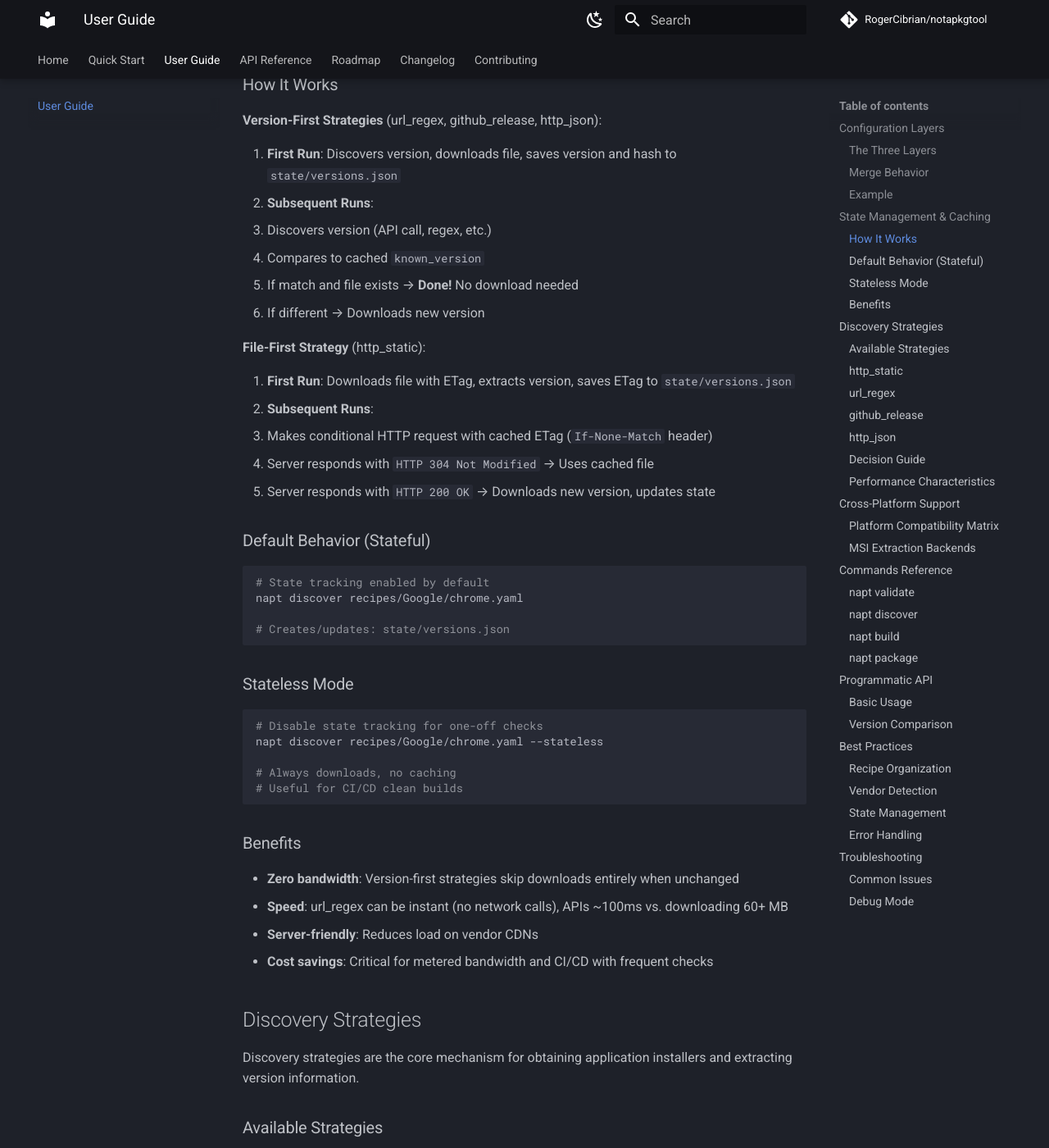
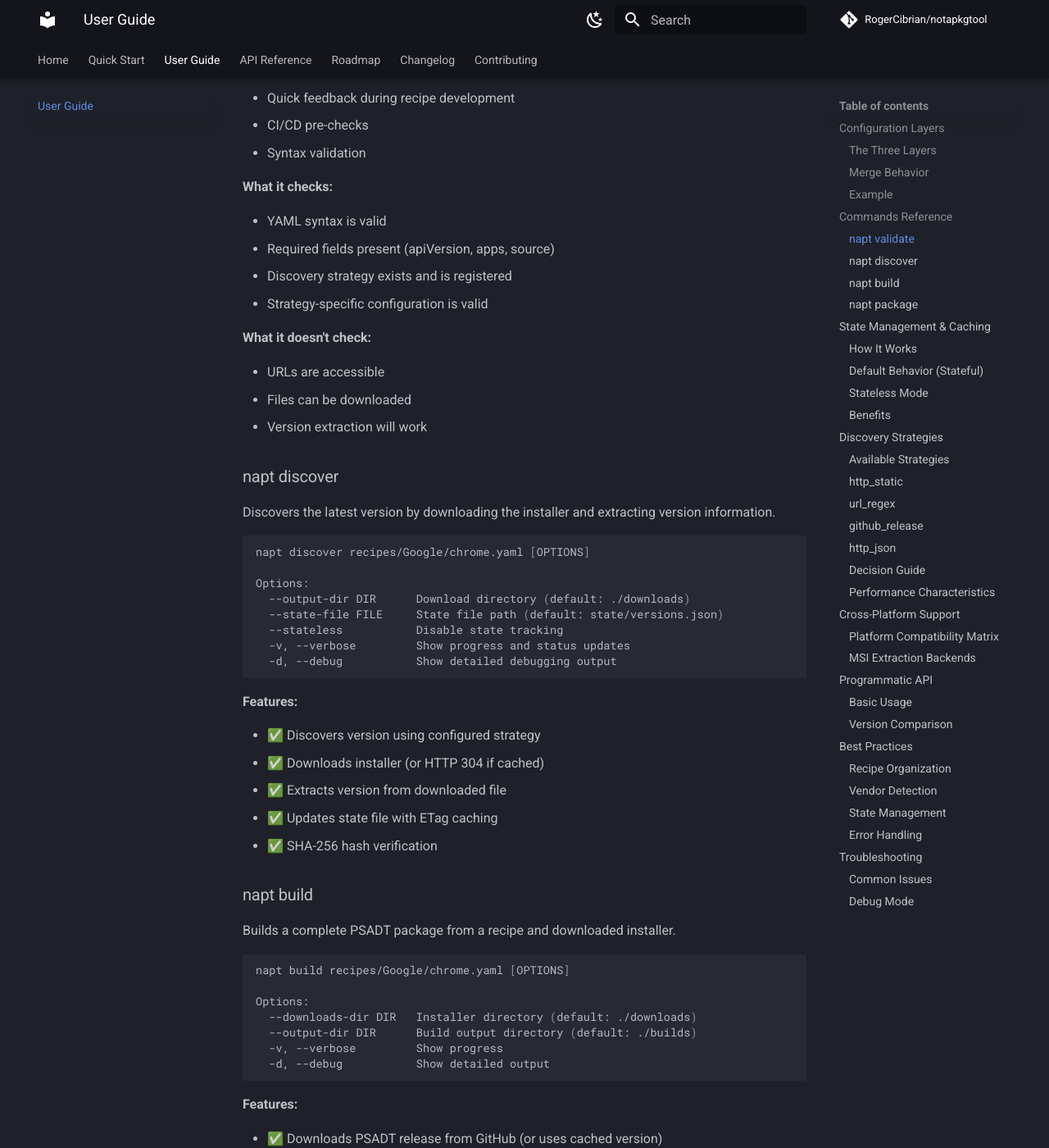
Before and after one commit to RogerCibrian/notapkgtool, an MkDocs documentation site: the page built from docs/user-guide.md, in a window 1280 px wide and 1400 px high, scrolled down 1544 px. Shown: the whole window at 82% size. Built offline with MkDocs 1.6.1 and Material for MkDocs 9.7.7, drawn with Linux system fonts in a browser that asks for light colours; comment, search, counter and statistics services are not loaded; some of the changed text lies outside the part shown.

Commit message:
docs: Add workflow diagram and improve user guide structure
- Add Mermaid flowchart showing discover workflow with three paths
- Show cached version (no action), new version, and first run flows
- Reorder user guide: Commands Reference after Configuration
- Add pymdownx.superfences for Mermaid support
- Add pymdownx.tasklist for checkbox rendering
- Clarify diagram shows version-first strategy flow

````diff
--- a/docs/user-guide.md
+++ b/docs/user-guide.md
@@ -8,17 +8,11 @@
 
 ### The Three Layers
 
-1. **Organization defaults** (`defaults/org.yaml`) - Base configuration for all apps
-   - PSADT settings, update policies, deployment waves
-   - Required if a defaults directory is found
+1. **Organization defaults** (`defaults/org.yaml`) - Base configuration for all apps. Required if a defaults directory is found. Contains PSADT settings, update policies, and deployment waves.
 
-2. **Vendor defaults** (`defaults/vendors/<Vendor>.yaml`) - Vendor-specific overrides
-   - Optional; only loaded if vendor is detected
-   - Example: Google-specific settings
+2. **Vendor defaults** (`defaults/vendors/<Vendor>.yaml`) - Vendor-specific overrides. Optional; only loaded if vendor is detected (e.g., Google-specific settings).
 
-3. **Recipe configuration** (`recipes/<Vendor>/<app>.yaml`) - App-specific settings
-   - Always required; defines the specific app
-   - Final overrides
+3. **Recipe configuration** (`recipes/<Vendor>/<app>.yaml`) - App-specific settings. Always required; defines the specific app with final overrides.
 
 ### Merge Behavior
 
@@ -55,6 +49,103 @@
     # release will be "latest" (from org defaults)
 ```
 
+## Commands Reference
+
+### napt validate
+
+Validates recipe syntax and configuration without making network calls.
+
+```bash
+napt validate recipes/Google/chrome.yaml [--verbose]
+```
+
+**Purpose:**
+
+- Quick feedback during recipe development
+- CI/CD pre-checks
+- Syntax validation
+
+**What it checks:**
+
+- YAML syntax is valid
+- Required fields present (apiVersion, apps, source)
+- Discovery strategy exists and is registered
+- Strategy-specific configuration is valid
+
+**What it doesn't check:**
+
+- URLs are accessible
+- Files can be downloaded
+- Version extraction will work
+
+### napt discover
+
+Discovers the latest version by downloading the installer and extracting version information.
+
+```bash
+napt discover recipes/Google/chrome.yaml [OPTIONS]
+
+Options:
+  --output-dir DIR      Download directory (default: ./downloads)
+  --state-file FILE     State file path (default: state/versions.json)
+  --stateless           Disable state tracking
+  -v, --verbose         Show progress and status updates
+  -d, --debug           Show detailed debugging output
+```
+
+**Features:**
+
+- ✅ Discovers version using configured strategy
+- ✅ Downloads installer (or HTTP 304 if cached)
+- ✅ Extracts version from downloaded file
+- ✅ Updates state file with ETag caching
+- ✅ SHA-256 hash verification
+
+### napt build
+
+Builds a complete PSADT package from a recipe and downloaded installer.
+
+```bash
+napt build recipes/Google/chrome.yaml [OPTIONS]
+
+Options:
+  --downloads-dir DIR   Installer directory (default: ./downloads)
+  --output-dir DIR      Build output directory (default: ./builds)
+  -v, --verbose         Show progress
+  -d, --debug           Show detailed output
+```
+
+**Features:**
+
+- ✅ Downloads PSADT release from GitHub (or uses cached version)
+- ✅ Extracts version from installer file
+- ✅ Generates Invoke-AppDeployToolkit.ps1 from template
+- ✅ Merges organization defaults with recipe-specific values
+- ✅ Inserts recipe install/uninstall code
+- ✅ Applies custom branding (logo, banner)
+- ✅ Creates versioned build directories
+
+### napt package
+
+Creates a .intunewin package from a built PSADT directory.
+
+```bash
+napt package BUILD_DIR [OPTIONS]
+
+Options:
+  --output-dir DIR      Output directory (default: packages/{app_id}/)
+  --clean-source        Remove build directory after packaging
+  -v, --verbose         Show progress
+  -d, --debug           Show detailed output
+```
+
+**Features:**
+
+- ✅ Downloads IntuneWinAppUtil.exe (or uses cached version)
+- ✅ Validates build structure before packaging
+- ✅ Creates .intunewin file for Intune deployment
+- ✅ Optional source cleanup
+
 ## State Management & Caching
 
 NAPT automatically tracks discovered versions and optimizes subsequent runs by avoiding unnecessary downloads.
@@ -64,19 +155,14 @@
 **Version-First Strategies** (url_regex, github_release, http_json):
 
 1. **First Run**: Discovers version, downloads file, saves version and hash to `state/versions.json`
-2. **Subsequent Runs**:
-   - Discovers version (API call, regex, etc.)
-   - Compares to cached `known_version`
-   - If match and file exists → **Done!** No download needed
-   - If different → Downloads new version
+
+2. **Subsequent Runs**: Discovers version (API call, regex, etc.), compares to cached `known_version`. If match and file exists → **Done!** No download needed. If different → Downloads new version.
 
 **File-First Strategy** (http_static):
 
 1. **First Run**: Downloads file with ETag, extracts version, saves ETag to `state/versions.json`
-2. **Subsequent Runs**:
-   - Makes conditional HTTP request with cached ETag (`If-None-Match` header)
-   - Server responds with `HTTP 304 Not Modified` → Uses cached file
-   - Server responds with `HTTP 200 OK` → Downloads new version, updates state
+
+2. **Subsequent Runs**: Makes conditional HTTP request with cached ETag (`If-None-Match` header). Server responds with `HTTP 304 Not Modified` → Uses cached file, or `HTTP 200 OK` → Downloads new version and updates state.
 
 ### Default Behavior (Stateful)
 
@@ -268,103 +354,6 @@
 
 The PowerShell fallback makes MSI extraction truly universal on Windows systems, even when Python MSI libraries aren't available.
 
-## Commands Reference
-
-### napt validate
-
-Validates recipe syntax and configuration without making network calls.
-
-```bash
-napt validate recipes/Google/chrome.yaml [--verbose]
-```
-
-**Purpose:**
-
-- Quick feedback during recipe development
-- CI/CD pre-checks
-- Syntax validation
-
-**What it checks:**
-
-- YAML syntax is valid
-- Required fields present (apiVersion, apps, source)
-- Discovery strategy exists and is registered
-- Strategy-specific configuration is valid
-
-**What it doesn't check:**
-
-- URLs are accessible
-- Files can be downloaded
-- Version extraction will work
-
-### napt discover
-
-Discovers the latest version by downloading the installer and extracting version information.
-
-```bash
-napt discover recipes/Google/chrome.yaml [OPTIONS]
-
-Options:
-  --output-dir DIR      Download directory (default: ./downloads)
-  --state-file FILE     State file path (default: state/versions.json)
-  --stateless           Disable state tracking
-  -v, --verbose         Show progress and status updates
-  -d, --debug           Show detailed debugging output
-```
-
-**Features:**
-
-- ✅ Discovers version using configured strategy
-- ✅ Downloads installer (or HTTP 304 if cached)
-- ✅ Extracts version from downloaded file
-- ✅ Updates state file with ETag caching
-- ✅ SHA-256 hash verification
-
-### napt build
-
-Builds a complete PSADT package from a recipe and downloaded installer.
-
-```bash
-napt build recipes/Google/chrome.yaml [OPTIONS]
-
-Options:
-  --downloads-dir DIR   Installer directory (default: ./downloads)
-  --output-dir DIR      Build output directory (default: ./builds)
-  -v, --verbose         Show progress
-  -d, --debug           Show detailed output
-```
-
-**Features:**
-
-- ✅ Downloads PSADT release from GitHub (or uses cached version)
-- ✅ Extracts version from installer file
-- ✅ Generates Invoke-AppDeployToolkit.ps1 from template
-- ✅ Merges organization defaults with recipe-specific values
-- ✅ Inserts recipe install/uninstall code
-- ✅ Applies custom branding (logo, banner)
-- ✅ Creates versioned build directories
-
-### napt package
-
-Creates a .intunewin package from a built PSADT directory.
-
-```bash
-napt package BUILD_DIR [OPTIONS]
-
-Options:
-  --output-dir DIR      Output directory (default: packages/{app_id}/)
-  --clean-source        Remove build directory after packaging
-  -v, --verbose         Show progress
-  -d, --debug           Show detailed output
-```
-
-**Features:**
-
-- ✅ Downloads IntuneWinAppUtil.exe (or uses cached version)
-- ✅ Validates build structure before packaging
-- ✅ Creates .intunewin file for Intune deployment
-- ✅ Optional source cleanup
-
 ## Programmatic API
 
 NAPT can be used as a Python library for automation and integration.
````
Also changed, not shown: docs/index.md (+40 -7 lines).
